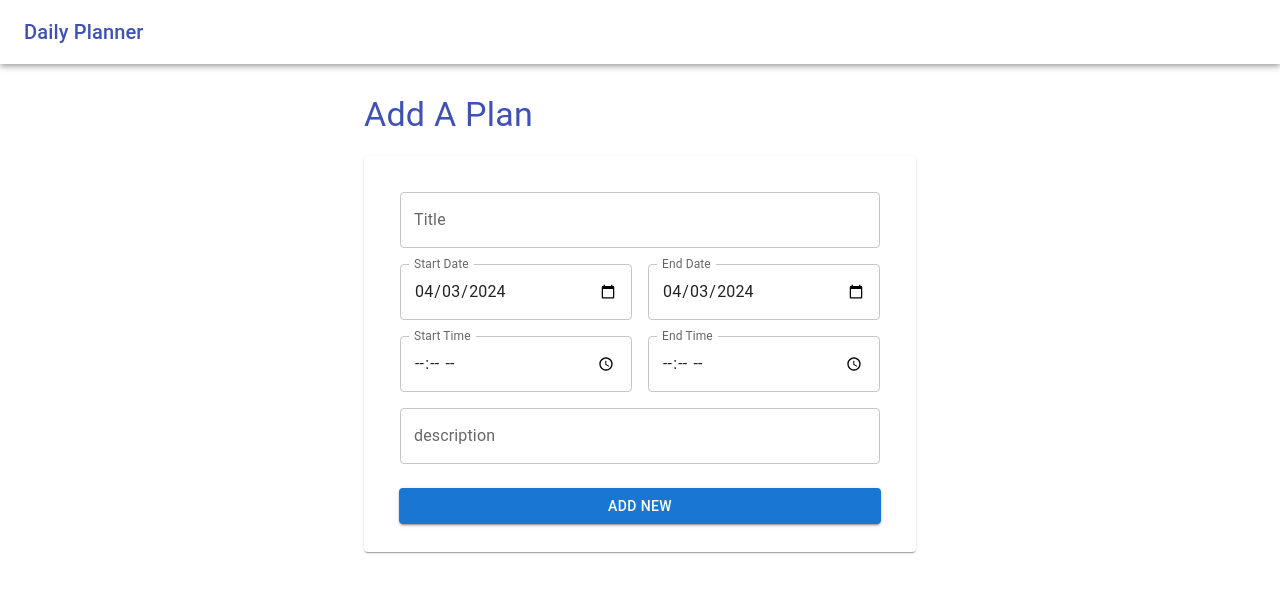
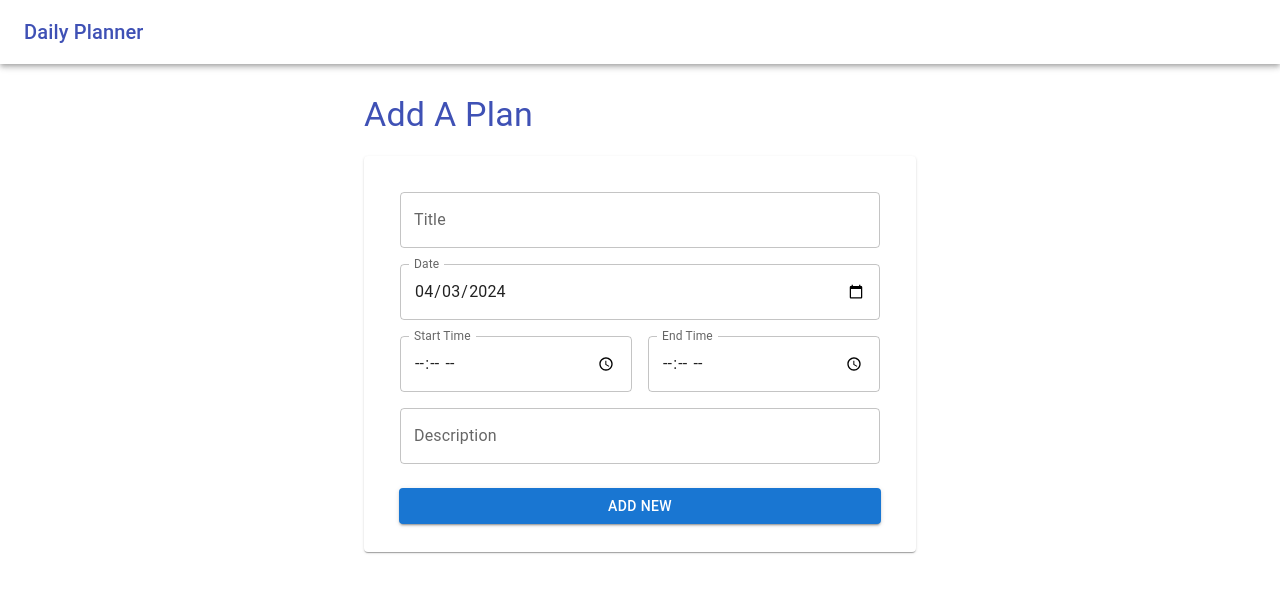
Before and after one commit to CmdreSnackers/daily_planner, a React (Create React App) app: page /new in a window 1280 px wide. Shown: the top 592 px of the page. Built offline with nearby package versions, Linux system fonts and the light colour scheme.

Commit message:
new changes

```diff
--- a/package.json
+++ b/package.json
@@ -12,6 +12,7 @@
     "@testing-library/user-event": "^13.5.0",
     "nanoid": "^5.0.6",
     "react": "^18.2.0",
+    "react-calendar": "^4.8.0",
     "react-dom": "^18.2.0",
     "react-router-dom": "^6.22.3",
     "react-scripts": "5.0.1",
--- a/src/components/PlanCard/index.js
+++ b/src/components/PlanCard/index.js
@@ -27,7 +27,7 @@ export default function PlanCard(props) {
             <ListItemIcon>
               <CalendarMonthIcon sx={{ color: "#3f51b5" }} />
             </ListItemIcon>
-            <ListItemText primary={plan.start_date + " - " + plan.end_date} />
+            <ListItemText primary={plan.start_date} />
           </ListItem>
           <ListItem>
             <ListItemIcon>
--- a/src/pages/Home/index.js
+++ b/src/pages/Home/index.js
@@ -19,7 +19,8 @@ export default function Home() {
   const [plans, setPlans] = useState(plansData);
   // filter by date
   //* valueof is epoch timestamp (time in seconds)
-  const currentTimestamp = new Date().valueOf();
+  const todayDate = new Date().toISOString().split("T")[0];
+  const currentTimestamp = new Date(todayDate).valueOf();
   const nextDayTimestamp = currentTimestamp + 1 * 24 * 3600 * 1000;
   // upcoming plans should be within a day
   const todaysPlan = plansData.filter((p) => {
@@ -27,7 +28,7 @@ export default function Home() {
     const startDateInTimestamp = new Date(p.start_date).valueOf();
     // filter the date that is within 1 day
     if (
-      // startDateInTimestamp > currentTimestamp &&
+      startDateInTimestamp >= currentTimestamp &&
       startDateInTimestamp < nextDayTimestamp
     ) {
       return true;
@@ -87,14 +88,21 @@ export default function Home() {
           variant="h3"
           sx={{ color: "#3f51b5", marginBottom: "20px" }}
         >
-          Tomorrow's Plan's
+          All Plan's
         </Typography>
         {plans.length > 0 ? (
           <Grid container spacing={2}>
             {plans
-              .filter(
-                (plan) => plan.startDateInTimestamp < plan.nextDayTimestamp
-              )
+              .filter((p) => {
+                const startDateInTimestamp = new Date(p.start_date).valueOf();
+                if (
+                  startDateInTimestamp >= currentTimestamp &&
+                  startDateInTimestamp < nextDayTimestamp
+                ) {
+                  return false;
+                }
+                return true;
+              })
               .map((plan) => {
                 return (
                   <Grid item xs={12} sm={6} md={4} key={plan.id}>
@@ -140,7 +148,7 @@ export default function Home() {
           variant="h3"
           sx={{ color: "#3f51b5", marginBottom: "20px" }}
         >
-          Past Uncompleted Plan's
+          Uncompleted Plan's
         </Typography>
         {plans.length > 0 ? (
           <Grid container spacing={2}>
--- a/src/pages/PlanAddNew/index.js
+++ b/src/pages/PlanAddNew/index.js
@@ -18,7 +18,6 @@ export default function PlanAddNew() {
   const navigate = useNavigate();
   const [name, setName] = useState("");
   const [startDate, setStartDate] = useState(todayDate);
-  const [endDate, setEndDate] = useState(todayDate);
   const [startTime, setStartTime] = useState(0);
   const [endTime, setEndTime] = useState(0);
   const [description, setDescription] = useState("");
@@ -30,16 +29,15 @@ export default function PlanAddNew() {
     if (
       description === "" ||
       startDate === "" ||
-      endDate === "" ||
       startTime === "" ||
       endTime === ""
     ) {
       error = "Please fill up all the details";
     }
 
-    if (startDate > endDate) {
-      error = "Your end date must be after the start date";
-    }
+    // if (startDate > endDate) {
+    //   error = "Your end date must be after the start date";
+    // }
 
     // if error is not empty, trigger the error alert
     if (error !== "") {
@@ -51,7 +49,6 @@ export default function PlanAddNew() {
         id: nanoid(),
         name: name,
         start_date: startDate,
-        end_date: endDate,
         start_time: startTime,
         end_time: endTime,
         description,
@@ -98,10 +95,10 @@ export default function PlanAddNew() {
                   }}
                 />
               </Grid>
-              <Grid item xs={6}>
+              <Grid item xs={12}>
                 <TextField
                   type="date"
-                  label="Start Date"
+                  label="Date"
                   variant="outlined"
                   fullWidth
                   value={startDate}
@@ -110,19 +107,7 @@ export default function PlanAddNew() {
                   }}
                 />
               </Grid>
-              <Grid item xs={6}>
-                <TextField
-                  color="primary"
-                  type="date"
-                  label="End Date"
-                  variant="outlined"
-                  fullWidth
-                  value={endDate}
-                  onChange={(event) => {
-                    setEndDate(event.target.value);
-                  }}
-                />
-              </Grid>
+
               <Grid item xs={6}>
                 <TextField
                   type="time"
@@ -150,7 +135,7 @@ export default function PlanAddNew() {
               <Grid item xs={12}>
                 <TextField
                   type="text"
-                  label="description"
+                  label="Description"
                   placeholder="Your description here..."
                   variant="outlined"
                   fullWidth
```
Also changed, not shown: 1 other file (tests, documents, lock files or other folders).
